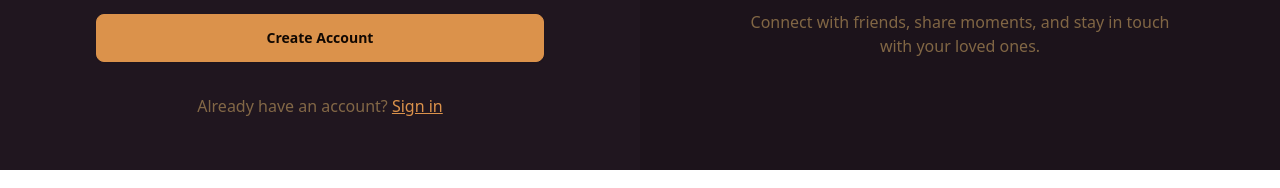
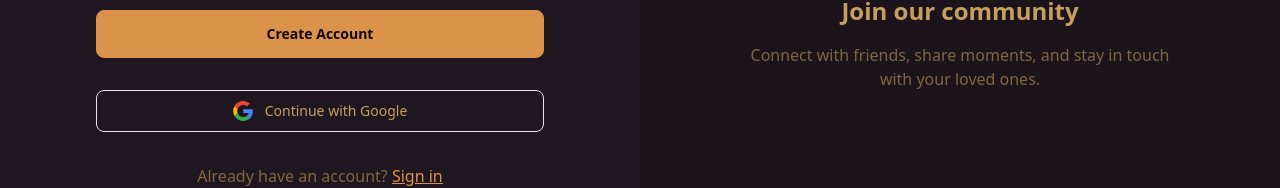
Before and after one commit to roshan-soni-1/mern-chatapp, a React (Vite) app in the folder frontend/: page /signup in a window 1280 px wide. Shown: the part 630-818 px from the top of the page. Built offline with nearby package versions, Linux system fonts and the light colour scheme; no server answers.

Commit message:
fix dev dependency

```diff
--- a/frontend/package.json
+++ b/frontend/package.json
@@ -15,7 +15,6 @@
     "lucide-react": "^0.459.0",
     "react": "^18.3.1",
     "react-dom": "^18.3.1",
-    "react-google-button": "^0.8.0",
     "react-hot-toast": "^2.4.1",
     "react-router-dom": "^6.28.0",
     "socket.io-client": "^4.8.1",
--- a/frontend/src/pages/LoginPage.jsx
+++ b/frontend/src/pages/LoginPage.jsx
@@ -3,7 +3,6 @@
 import AuthImagePattern from "../components/AuthImagePattern";
 import { Link } from "react-router-dom";
 import { Eye, EyeOff, Loader2, Lock, Mail, MessageSquare } from "lucide-react";
-import GoogleButton from "react-google-button"
 
 const LoginPage = () => {
   const {loginWithGoogle} = useAuthStore();
--- a/frontend/src/pages/SignUpPage.jsx
+++ b/frontend/src/pages/SignUpPage.jsx
@@ -7,6 +7,8 @@
 import toast from "react-hot-toast";
 
 const SignUpPage = () => {
+  const {loginWithGoogle} = useAuthStore();
+
   const [showPassword, setShowPassword] = useState(false);
   const [formData, setFormData] = useState({
     fullName: "",
@@ -152,6 +154,25 @@
               )}
             </button>
           </form>
+                    <button
+    onClick={loginWithGoogle}
+    className="w-full flex items-center justify-center gap-x-3 py-2.5 border rounded-lg text-sm font-medium hover:bg-gray-100 transition duration-300 active:bg-gray-100"
+>
+    <svg className="w-5 h-5" viewBox="0 0 48 48" fill="none" xmlns="http://www.w3.org/2000/svg">
+        <g clipPath="url(#clip0_17_40)">
+            <path d="M47.532 24.5528C47.532 22.9214 47.3997 21.2811 47.1175 19.6761H24.48V28.9181H37.4434C36.9055 31.8988 35.177 34.5356 32.6461 36.2111V42.2078H40.3801C44.9217 38.0278 47.532 31.8547 47.532 24.5528Z" fill="#4285F4" />
+            <path d="M24.48 48.0016C30.9529 48.0016 36.4116 45.8764 40.3888 42.2078L32.6549 36.2111C30.5031 37.675 27.7252 38.5039 24.4888 38.5039C18.2275 38.5039 12.9187 34.2798 11.0139 28.6006H3.03296V34.7825C7.10718 42.8868 15.4056 48.0016 24.48 48.0016Z" fill="#34A853" />
+            <path d="M11.0051 28.6006C9.99973 25.6199 9.99973 22.3922 11.0051 19.4115V13.2296H3.03298C-0.371021 20.0112 -0.371021 28.0009 3.03298 34.7825L11.0051 28.6006Z" fill="#FBBC04" />
+            <path d="M24.48 9.49932C27.9016 9.44641 31.2086 10.7339 33.6866 13.0973L40.5387 6.24523C36.2 2.17101 30.4414 -0.068932 24.48 0.00161733C15.4055 0.00161733 7.10718 5.11644 3.03296 13.2296L11.005 19.4115C12.901 13.7235 18.2187 9.49932 24.48 9.49932Z" fill="#EA4335" />
+        </g>
+        <defs>
+            <clipPath id="clip0_17_40">
+                <rect width="48" height="48" fill="white" />
+            </clipPath>
+        </defs>
+    </svg>
+    Continue with Google
+</button>
 
           <div className="text-center">
             <p className="text-base-content/60">
--- a/package.json
+++ b/package.json
@@ -4,7 +4,7 @@
   "description": "",
   "main": "index.js",
   "scripts": {
-    "build": "npm install --prefix backend && npm install --prefix frontend && npm run build --prefix frontend",
+    "build": "NPM_CONFIG_PRODUCTION=false npm install --prefix frontend && npm run build --prefix frontend",
     "start": "npm run start --prefix backend"
   },
   "keywords": [],
```
Also changed, not shown: 1 other file (tests, documents, lock files or other folders).
